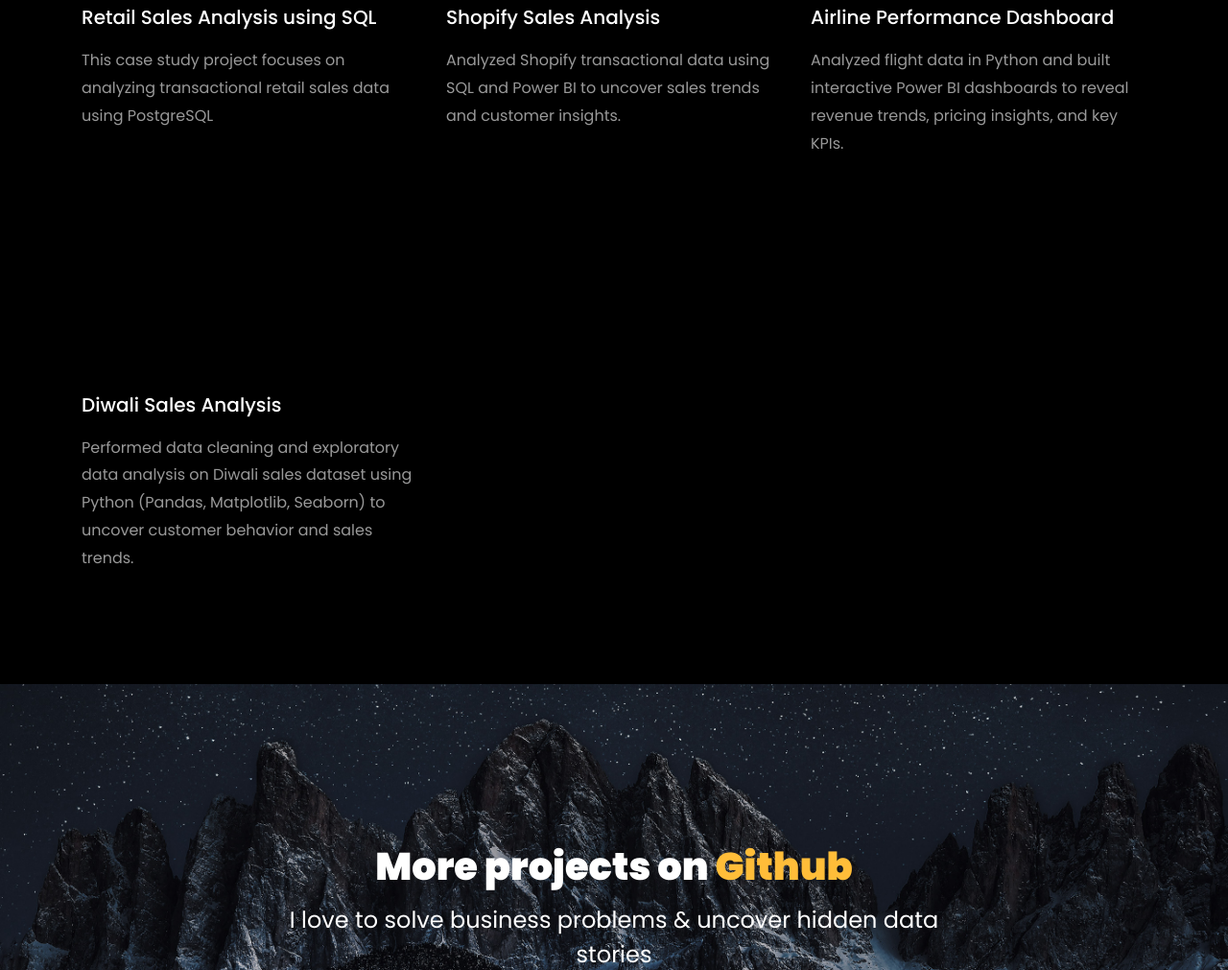
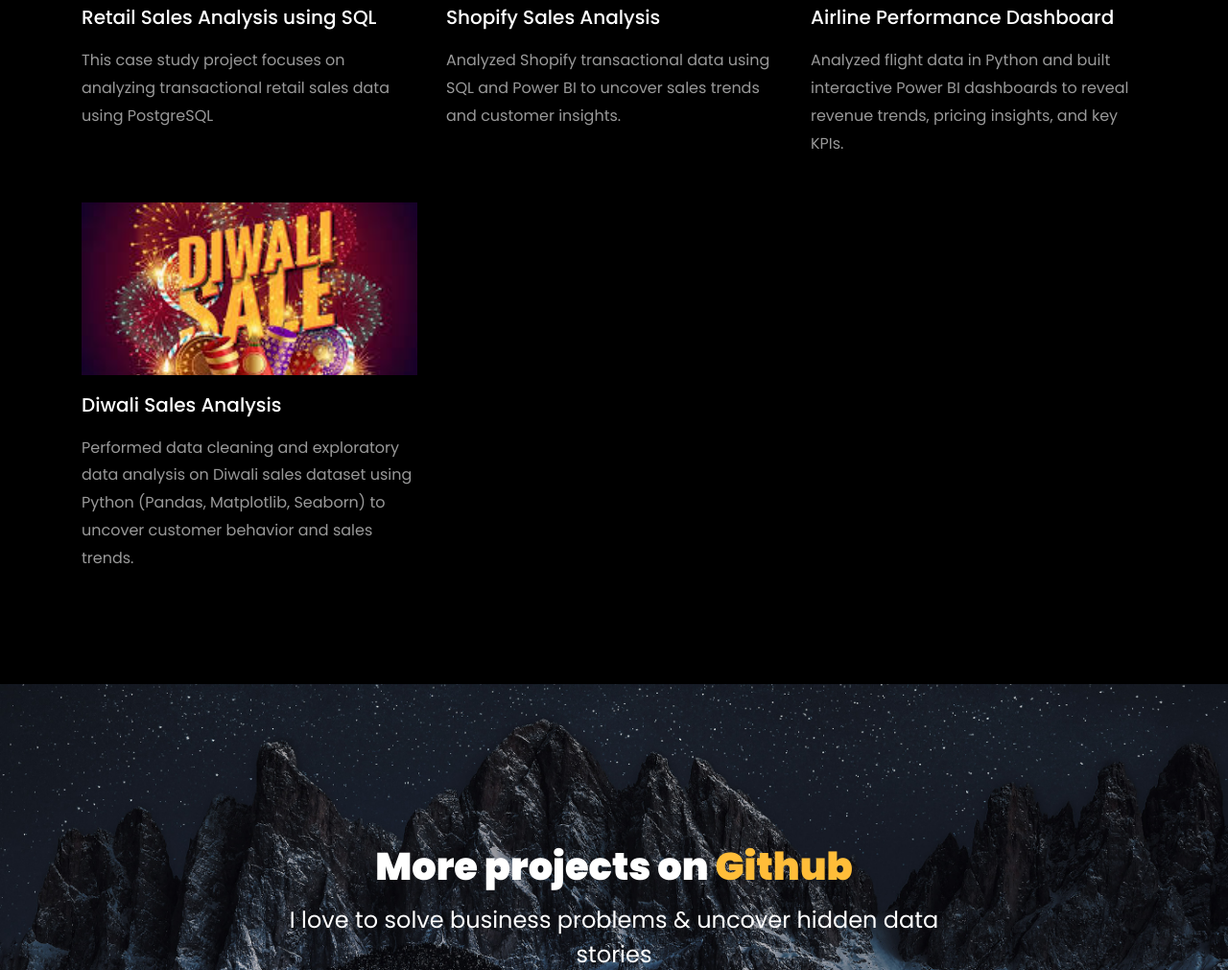
Before and after one commit to VAIBHAVKARALE1011/VAIBHAVKARALE1011.github.io, a plain HTML site: page index.html in a window 1280 px wide. Shown: the part 3961-4972 px from the top of the page at 96% size. Drawn offline with Linux system fonts and the light colour scheme; files whose address does not match are found by name.

Commit message:
Update index.html

```diff
--- a/index.html
+++ b/index.html
@@ -442,7 +442,7 @@ Tableau. Skilled in data cleaning, exploratory data analysis (EDA), data modelin
       <!-- Project 4 (New) -->
       <div class="col-md-4 d-flex ftco-animate">
         <div class="blog-entry justify-content-end">
-          <a href="https://github.com/VAIBHAVKARALE1011/Diwali-Sales-Analysis" class="block-20 zoom-effect" style="background-image: url('images/proj_4.jpg');">
+          <a href="https://github.com/VAIBHAVKARALE1011/Diwali-Sales-Analysis" class="block-20 zoom-effect" style="background-image: url('images/proj_4.jpeg');">
           </a>
           <div class="text mt-3 float-right d-block">
             <h3 class="heading"><a href="https://github.com/VAIBHAVKARALE1011/Diwali-Sales-Analysis">Diwali Sales Analysis</a></h3>
```
